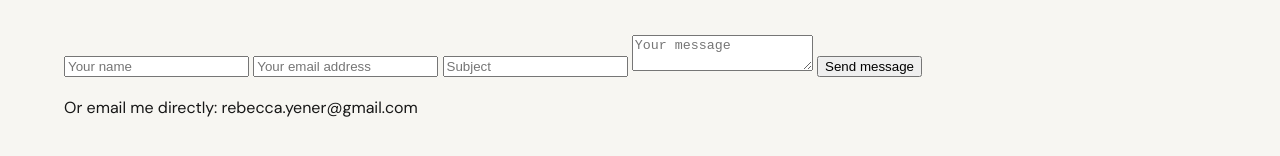
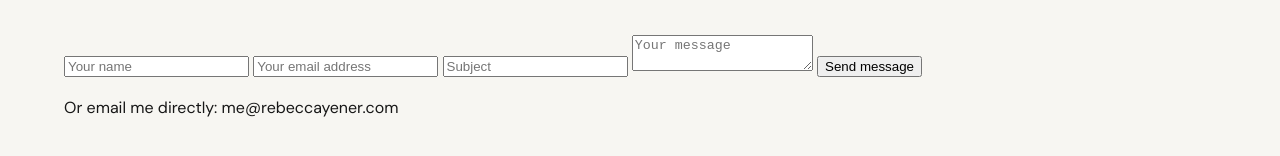
Before and after one commit to High4Ferrum/Rebeccashub, a Jekyll site: the page built from contact.md, in a window 1280 px wide and 900 px high. Shown: the part 301-457 px from the top of the window. Built offline with Jekyll 4.4.1, drawn with Linux system fonts in a browser that asks for light colours.

Commit message:
Update contact.md

```diff
--- a/contact.md
+++ b/contact.md
@@ -19,6 +19,6 @@ permalink: /contact/
       <button type="submit">Send message</button>
     </form>
 
-    <p class="form-note">Or email me directly: <a href="mailto:rebecca.yener@gmail.com">rebecca.yener@gmail.com</a></p>
+    <p class="form-note">Or email me directly: <a href="mailto:me@rebeccayener.com">me@rebeccayener.com</a></p>
   </div>
 </section>
```
